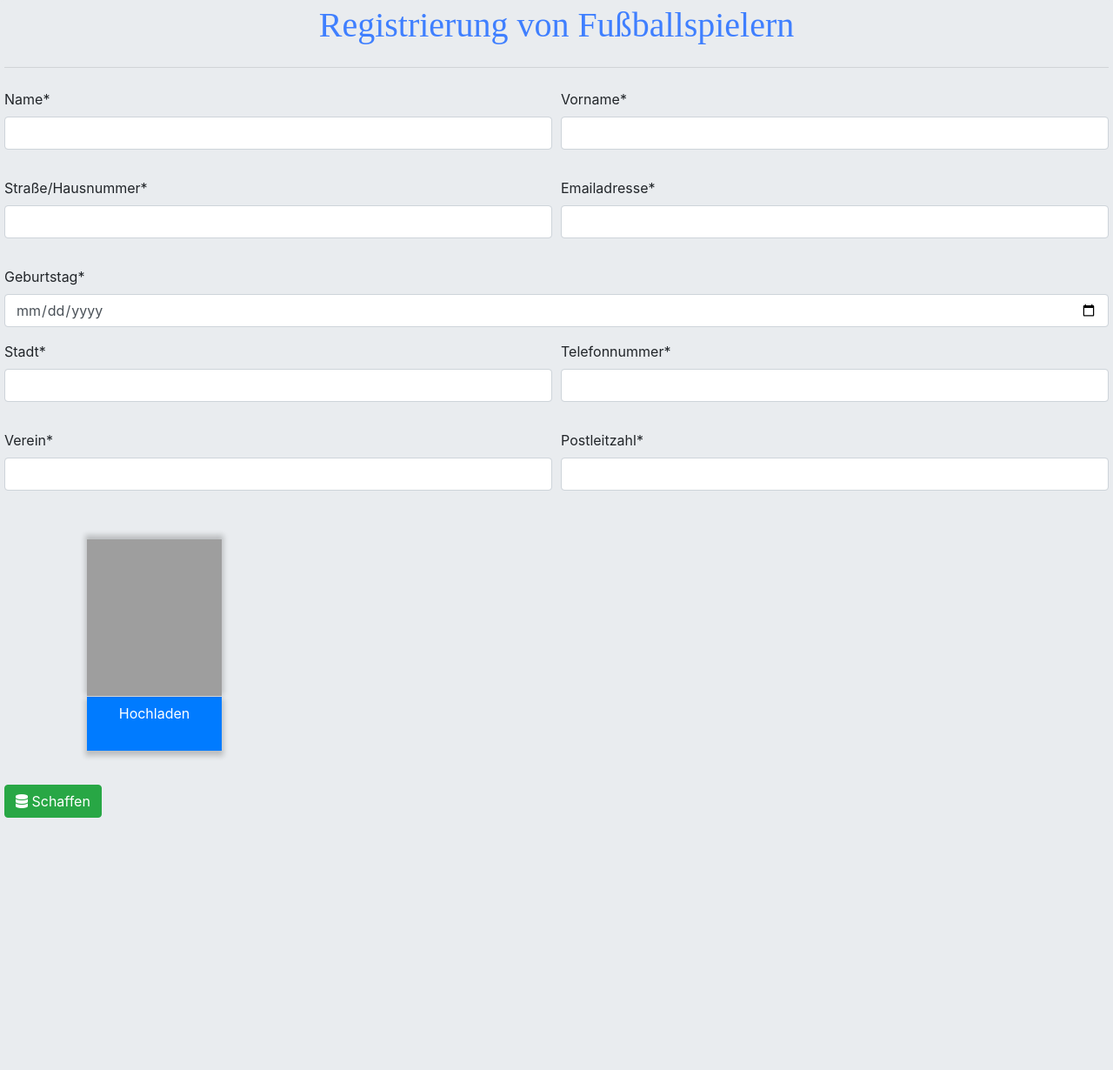
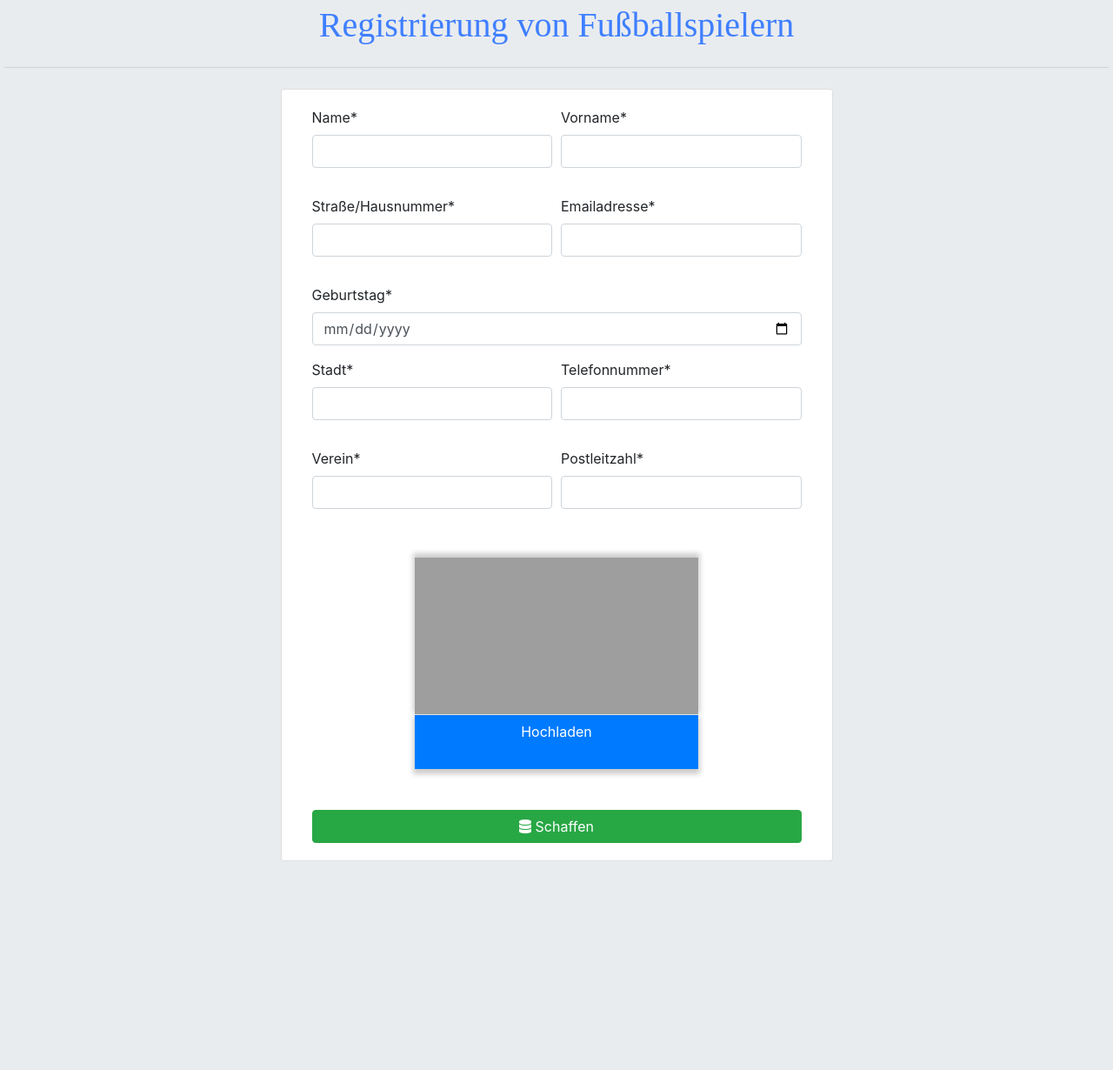
Before and after one commit to AliIbrahim996/footballClub, a Django app: page /player/add in a window 1280 px wide. Shown: the part 72-1302 px from the top of the page at 87% size. Before the commit the page ends 1012 px from the top, so only its background shows below. Run offline with Django 3.2, Linux system fonts and the light colour scheme; some libraries are stand-ins or nearby versions; grey boxes are pictures that could not be loaded.

Commit message:
stylize pages content(use card view insted of old-style view

```diff
--- a/players/templates/players/player_form.html
+++ b/players/templates/players/player_form.html
@@ -9,6 +9,9 @@
     <h1 class="display-6 text-center" style="font-family: 'Times New Roman',serif; color: #3f7fff">Registrierung von
         Fußballspielern</h1>
     <hr class="my-4">
+
+    <div class="card col-md-6" style="width: 50%; margin-left:25%;">
+        <div class="card-body">
             <form method="post" action="{% url 'add' %}" autocomplete="off" enctype="multipart/form-data">
                 {% csrf_token %}
                 <div class="form-row">
@@ -51,8 +54,8 @@
                     </div>
                 </div>
                 <br>
-        <div class="container">
-            <div class="form-group col-md-2 imgUp">
+                <div class="container d-flex justify-content-center">
+                    <div class="form-group col-md-8 imgUp">
                         <div class="imagePreview"></div>
                         <label class="btn btn-primary">
                             {{ form.image|as_crispy_field }}
@@ -60,7 +63,11 @@
                     </div>
                 </div><!-- container -->
                 <br>
-        <button type="submit" class="btn btn-success"><i class="fas fa-database"></i> Schaffen</button>
+                <button type="submit" style="width: 100%;" class="btn btn-success"><i class="fas fa-database"></i>
+                    Schaffen
+                </button>
             </form>
-
+        </div>
+    </div>
+    </div>
 {% endblock content %}
--- a/players/templates/players/player_list.html
+++ b/players/templates/players/player_list.html
@@ -4,7 +4,8 @@
 {% endblock %}
 {% block content %}
     <h1 class="text-center" style="font-family: 'Times New Roman',serif; color: #3f7fff"> Spielerinformationen</h1>
-    <div style="display:flex; flex-direction: row; flex-wrap: wrap">
+     <hr class="my-4">
+    <div style="display:flex; flex-direction: row; flex-wrap: wrap" class="d-flex justify-content-center">
         {% for player in player_list %}
             <div class="card" style="width:18rem; margin:10px">
                 <img class="card-img-top"  height="130rem" src="{{ player.image.url }}"/>
```
Also changed, not shown: players/templates/players/player_update.html (+8 -4 lines). Lines whose indentation alone changed are shown as unchanged.
